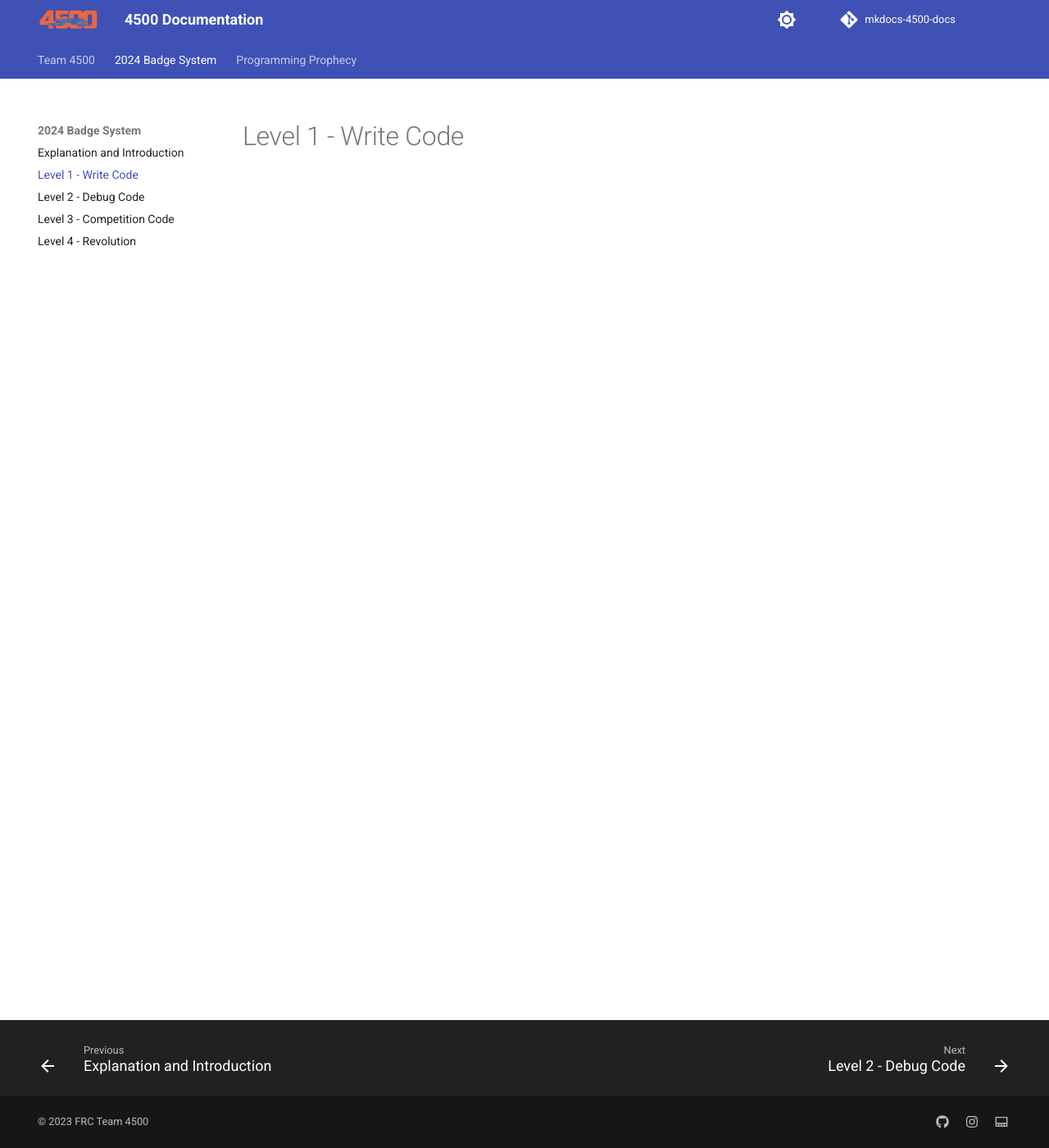
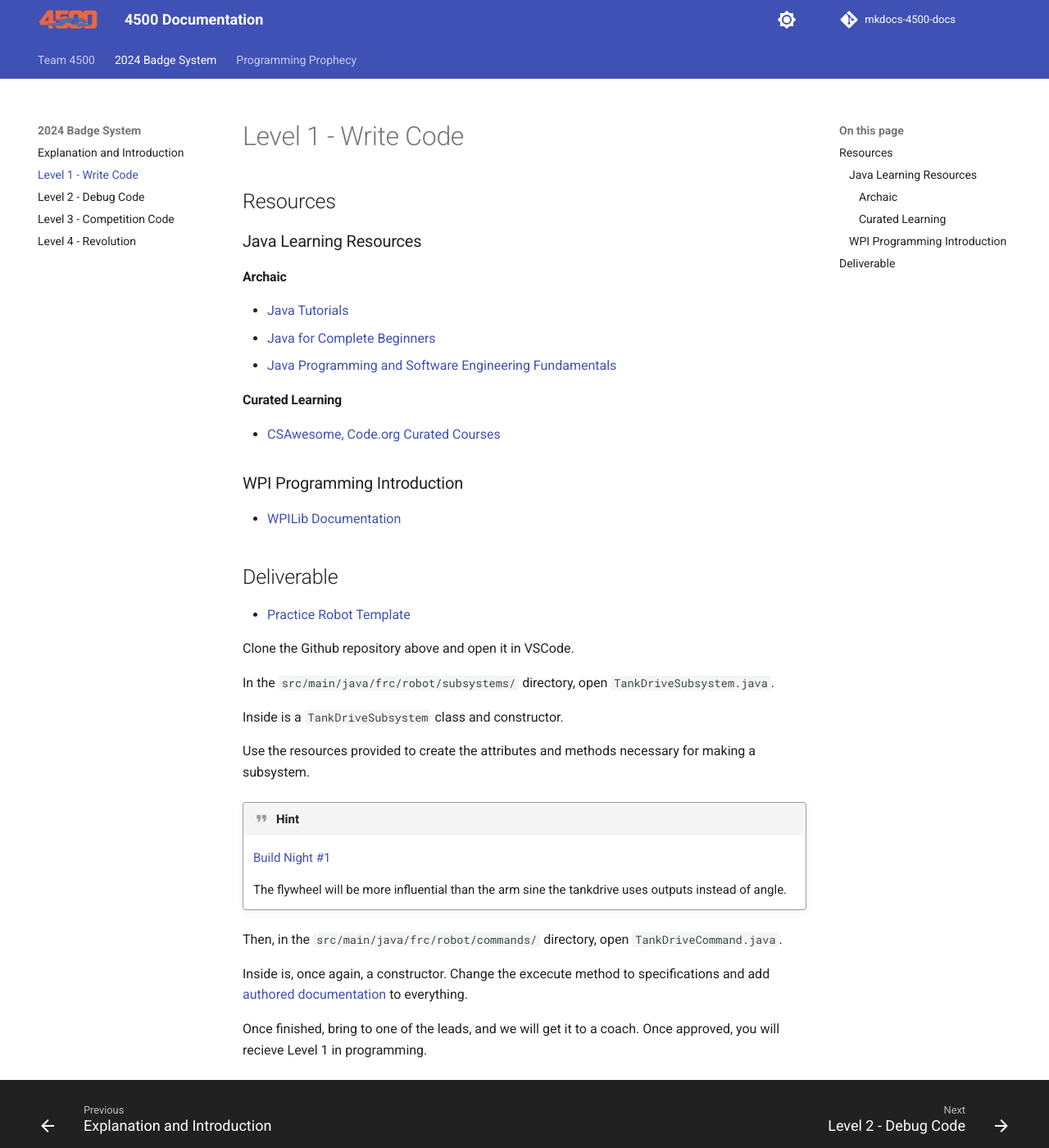
Before and after one commit to FRCTeam4500/mkdocs-4500-docs, an MkDocs documentation site: the page built from docs/2024 Badge System/Level1.md, in a window 1280 px wide and 1400 px high. Shown: the whole window at 82% size. Built offline with MkDocs 1.6.1 and Material for MkDocs 9.7.7, drawn with Linux system fonts in a browser that asks for light colours; comment, search, counter and statistics services are not loaded.

Commit message:
Add Level 1

```diff
--- a/docs/2024 Badge System/Level1.md
+++ b/docs/2024 Badge System/Level1.md
@@ -1,2 +1,43 @@
 
 # Level 1 - Write Code
+
+## Resources
+
+### Java Learning Resources
+
+#### Archaic
+
+* [Java Tutorials](https://docs.oracle.com/javase/tutorial/)
+* [Java for Complete Beginners](https://www.udemy.com/java-tutorial/)
+* [Java Programming and Software Engineering Fundamentals](https://www.coursera.org/specializations/java-programming)
+
+#### Curated Learning
+
+* [CSAwesome, Code.org Curated Courses](https://docs.google.com/document/d/1G6nhE6ZZyG30miTqGP7l75sut6OiOxBa-8xqMm8F-_E)
+
+### WPI Programming Introduction
+
+* [WPILib Documentation](https://docs.wpilib.org/en/stable/docs/zero-to-robot/introduction.html)
+
+## Deliverable
+
+* [Practice Robot Template](https://github.com/FRCTeam4500/PracticeRobotChallengeTemplate)
+
+Clone the Github repository above and open it in VSCode.
+
+In the `src/main/java/frc/robot/subsystems/` directory, open `TankDriveSubsystem.java`.
+
+Inside is a `TankDriveSubsystem` class and constructor.
+
+Use the resources provided to create the attributes and methods necessary for making a subsystem.
+
+!!! quote "Hint"
+    [Build Night #1](/Programming Prophecy/Reflections/Build Night 9.28)
+
+    The flywheel will be more influential than the arm sine the tankdrive uses outputs instead of angle.
+
+Then, in the `src/main/java/frc/robot/commands/` directory, open `TankDriveCommand.java`.
+
+Inside is, once again, a constructor. Change the excecute method to specifications and add [authored documentation](../Programming%20Prophecy/Best%20Practices/AuthoredDocs.md) to everything.
+
+Once finished, bring to one of the leads, and we will get it to a coach. Once approved, you will recieve Level 1 in programming.
```
Also changed, not shown: docs/Programming Prophecy/Reflections/Build Night 9.28.md (added, +77 -0 lines), docs/index.md (+1 -1 lines).
